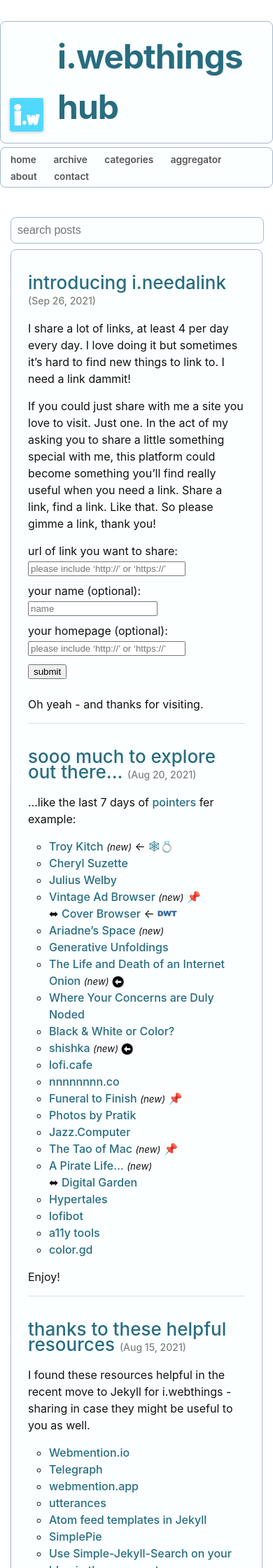
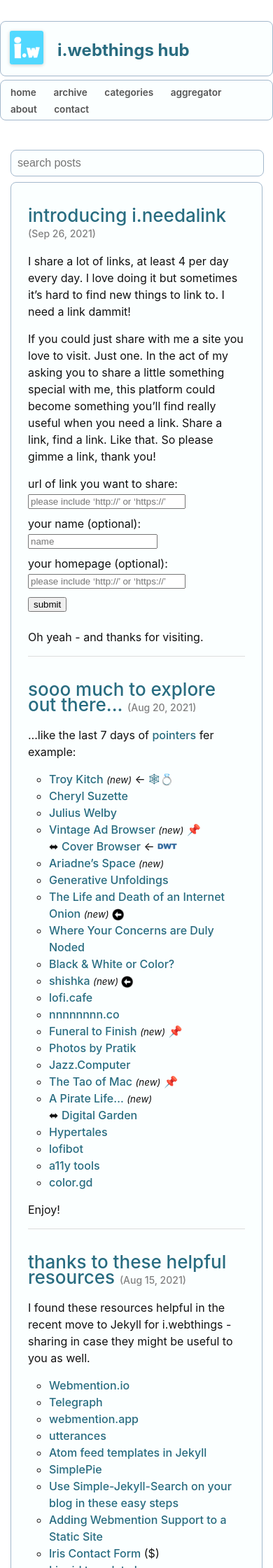
Before and after one commit to joejenett/i.webthings, a Jekyll site: the page built from index.md, in a window 390 px wide. Shown: the top 2240 px of the page at 70% size. Built offline with Jekyll 4.4.1, drawn with Linux system fonts in a browser that asks for light colours; comment, search, counter and statistics services are not loaded.

Commit message:
Update style.css

```diff
--- a/css/style.css
+++ b/css/style.css
@@ -335,7 +335,7 @@ margin:0;
 .iwtblock {
 	margin: 0;
 }
-.titleme {
+h1#site-title.p-name span.titleme a.u-url.url {
 font-size:24px;
 letter-spacing:0;
 }
```
